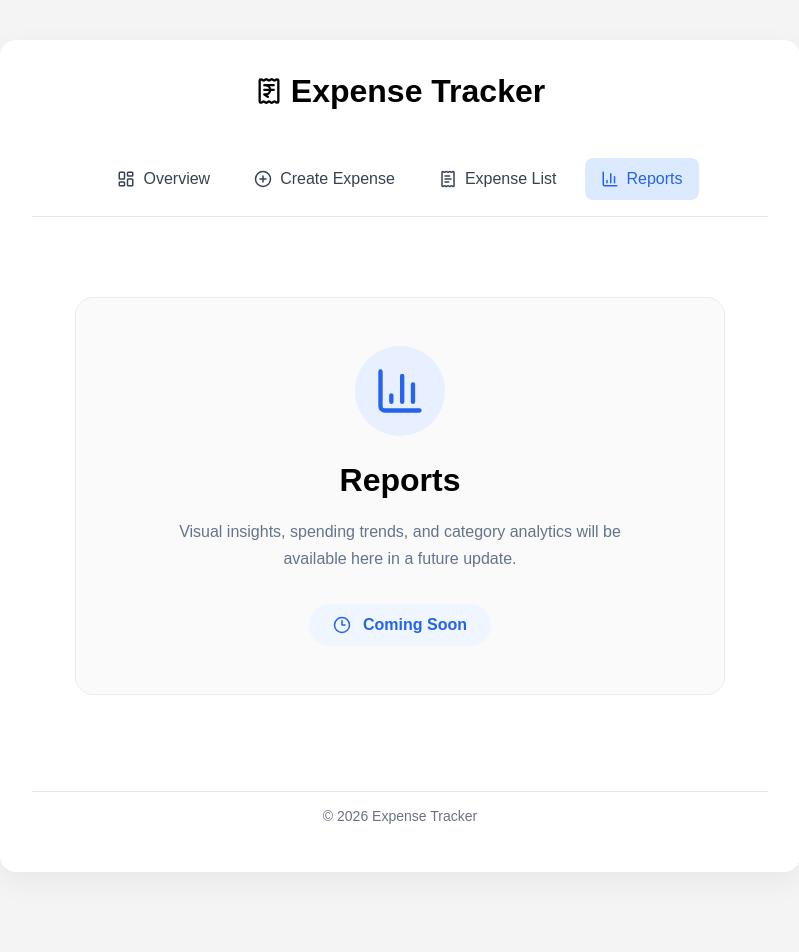
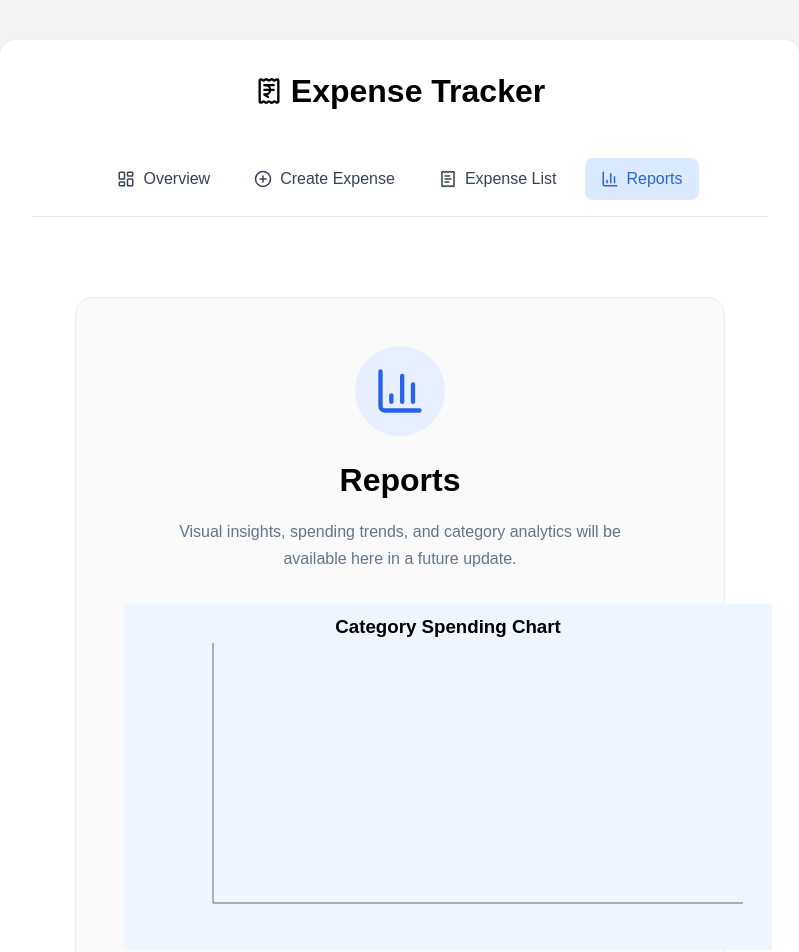
Before and after one commit to den766/react-expensetracker-app, a React (Vite) app: page /expense-dashboard/reports in a window 1280 px wide. Shown: the top 952 px of the page, without its empty margins (240-1039 px from the left). Before the commit the page ends 912 px from the top, so only its background shows below. Built offline with nearby package versions, Linux system fonts and the light colour scheme.

Commit message:
feat(reports): add category spending bar chart

```diff
--- a/src/App.jsx
+++ b/src/App.jsx
@@ -28,15 +28,6 @@ function App() {
   const [error, setError] = useState("");
   const [isEditing, setIsEditing] = useState(false);
   const [monthlyBudget, setMonthlyBudget] = useState(() => loadMonthlyBudget());
-
-  // Just figuring out the logic
-
-  // console.log(expenses[0].createdAt);
-  // const date = new Date(expenses[0].createdAt);
-  // console.log(date)
-  // console.log(date.getFullYear() , date.getMonth());
-
-  // we can use these space for logic trying out.
 
   useEffect(() => {
     saveExpenses(expenses);
@@ -296,7 +287,10 @@ function App() {
               </>
             }
           />
-          <Route path="reports" element={<DemoReport expenses={expenses} />} />
+          <Route
+            path="reports"
+            element={<DemoReport categoryReportData={categoryReportData} />}
+          />
         </Route>
       </Routes>
 
--- /dev/null
+++ b/src/components/CategorySpendingChart.jsx
@@ -0,0 +1,20 @@
+import { BarChart, Bar, XAxis, YAxis } from "recharts";
+
+function CategorySpendingChart({ categoryReportData }) {
+  return (
+    <div>
+      <h3>Category Spending Chart </h3>
+      <BarChart width={600} height={300} data={categoryReportData}>
+        {
+          <>
+            <XAxis dataKey={"category"} />
+            <YAxis />
+            <Bar dataKey="total" />
+          </>
+        }
+      </BarChart>
+    </div>
+  );
+}
+
+export default CategorySpendingChart;
--- a/src/index.css
+++ b/src/index.css
@@ -975,10 +975,10 @@ li {
 
   padding: var(--space-sm) var(--space-lg);
 
-  border-radius: 999px;
+  /* border-radius: 999px; */
 
   background: #eff6ff;
-  color: #2563eb;
+  /* color: #2563eb; */
 
   font-weight: 600;
 }
--- a/src/pages/reports.jsx
+++ b/src/pages/reports.jsx
@@ -1,6 +1,7 @@
 import { BarChart3, Clock3 } from "lucide-react";
+import CategorySpendingChart from "../components/CategorySpendingChart";
 
-function DemoReport() {
+function DemoReport({categoryReportData}) {
   return (
     <section className="reports-page">
       <div className="reports-card">
@@ -16,8 +17,9 @@ function DemoReport() {
         </p>
 
         <div className="reports-coming-soon">
-          <Clock3 size={18} />
-          <span>Coming Soon</span>
+          {/* <Clock3 size={18} /> */}
+          {/* <span>Coming Soon</span> */}
+          <CategorySpendingChart categoryReportData={categoryReportData}/>
         </div>
       </div>
     </section>
```
